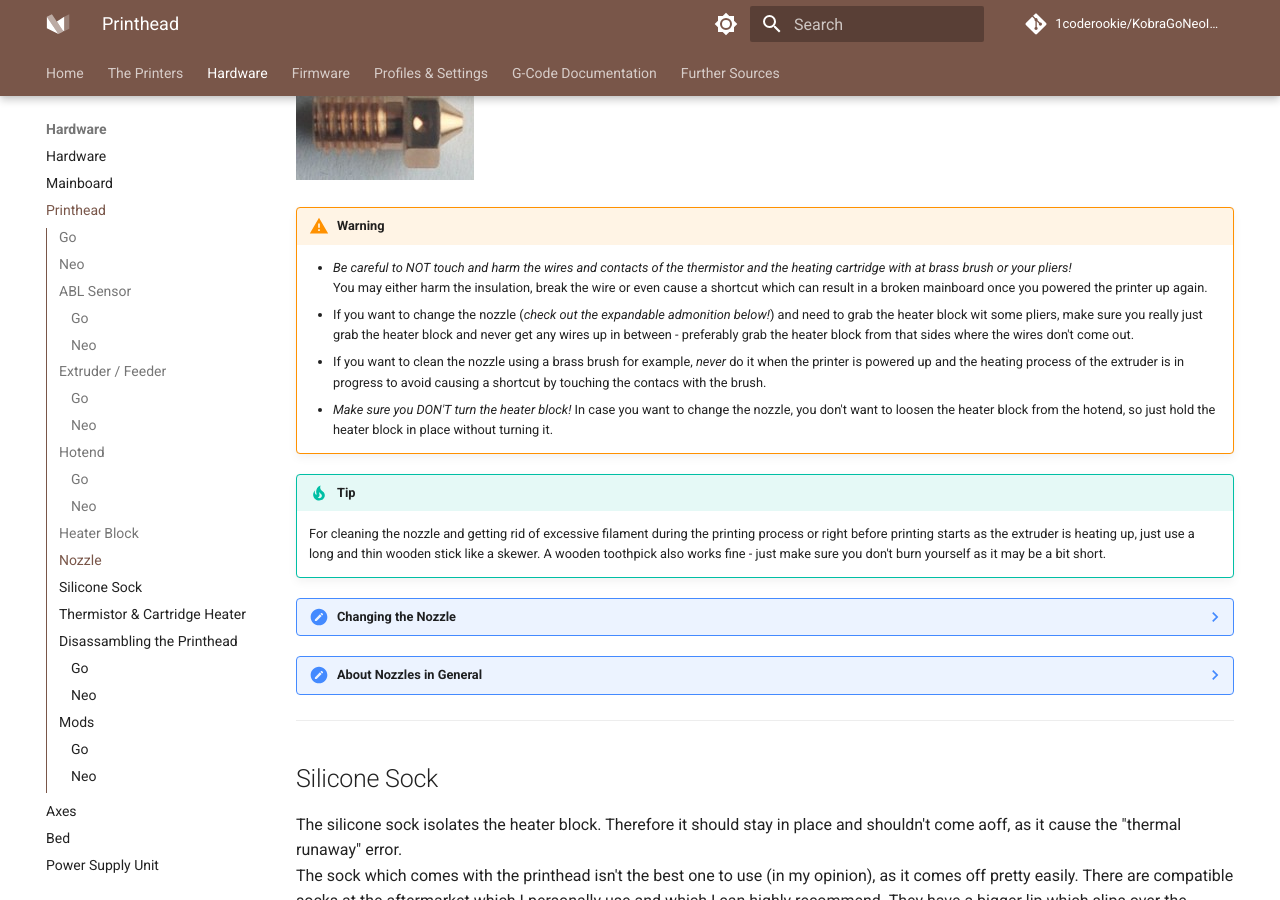
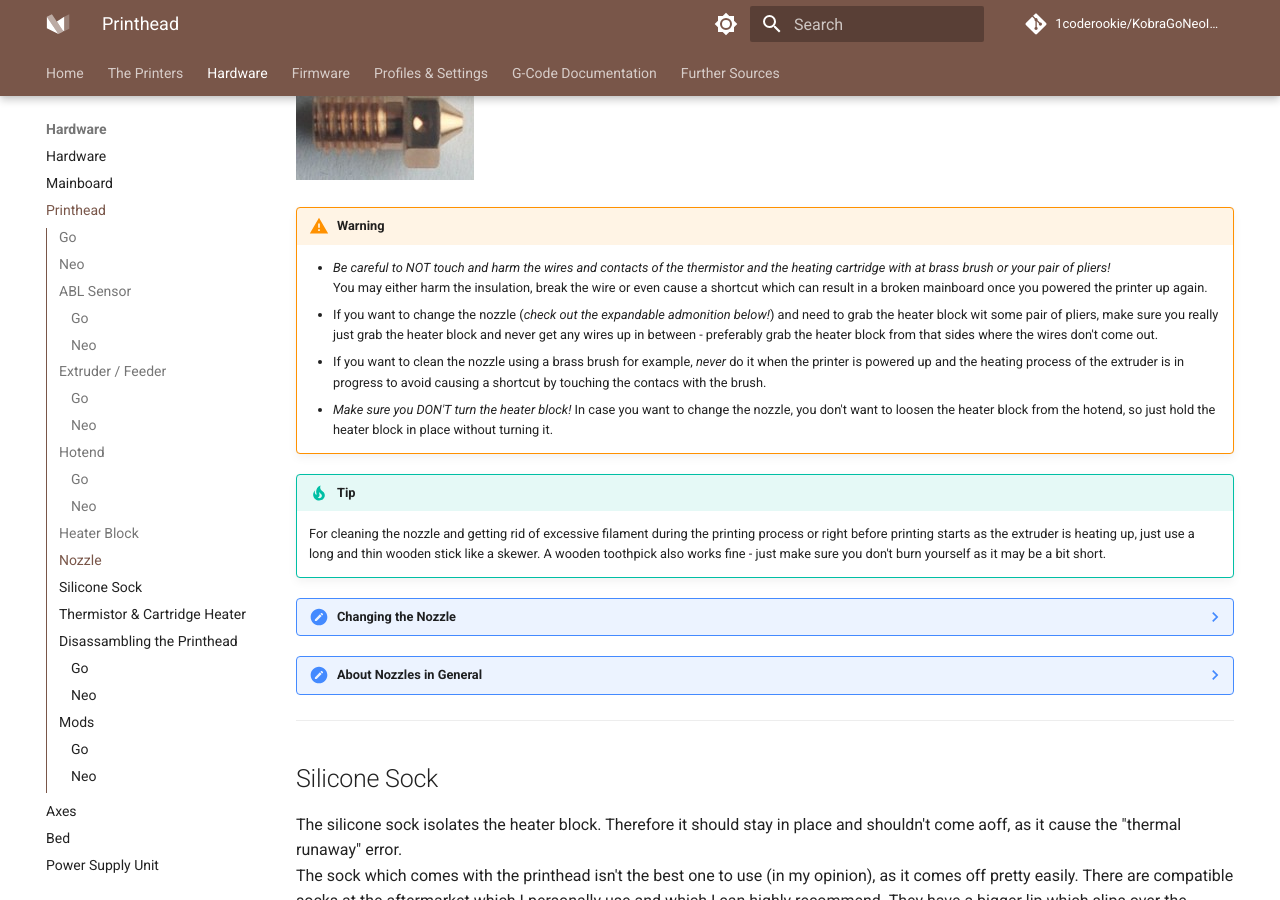
Before and after one commit to 1coderookie/KobraGoNeoInsights, an MkDocs documentation site: the page built from docs/hardware/printhead.md, in a window 1280 px wide and 900 px high, scrolled down 6197 px. Built offline with MkDocs 1.6.1 and Material for MkDocs 9.7.7, drawn with Linux system fonts in a browser that asks for light colours; comment, search, counter and statistics services are not loaded.

Commit message:
Update printhead.md

```diff
--- a/docs/hardware/printhead.md
+++ b/docs/hardware/printhead.md
@@ -122,8 +122,8 @@
 
 !!! warning
 
-    - *Be careful to NOT touch and harm the wires and contacts of the thermistor and the heating cartridge with at brass brush or your pliers!* <br> You may either harm the insulation, break the wire or even cause a shortcut which can result in a broken mainboard once you powered the printer up again.
-    - If you want to change the nozzle (*check out the expandable admonition below!*) and need to grab the heater block wit some pliers, make sure you really just grab the heater block and never get any wires up in between - preferably grab the heater block from that sides where the wires don't come out.
+    - *Be careful to NOT touch and harm the wires and contacts of the thermistor and the heating cartridge with at brass brush or your pair of pliers!* <br> You may either harm the insulation, break the wire or even cause a shortcut which can result in a broken mainboard once you powered the printer up again.
+    - If you want to change the nozzle (*check out the expandable admonition below!*) and need to grab the heater block wit some pair of pliers, make sure you really just grab the heater block and never get any wires up in between - preferably grab the heater block from that sides where the wires don't come out.
     - If you want to clean the nozzle using a brass brush for example, *never* do it when the printer is powered up and the heating process of the extruder is in progress to avoid causing a shortcut by touching the contacs with the brush.
     - *Make sure you DON'T turn the heater block!* In case you want to change the nozzle, you don't want to loosen the heater block from the hotend, so just hold the heater block in place without turning it.
 
@@ -133,7 +133,7 @@
 
 ??? note "Changing the Nozzle"
 
-    - If you just want to change the nozzle, take off the silicone sock of the heater block, then **heat up the extruder first** and pull back the filament a bit once it's warm enough. Once the extruder heated up, *turn off the printer* and unplug it from the power outlet! Then grab the heater block with a plier to hold it in place and screw out the nozzle carefully. Use a sufficient tool for the nozzle, don't use pliers.
+    - If you just want to change the nozzle, take off the silicone sock of the heater block, then **heat up the extruder first** and pull back the filament a bit once it's warm enough. Once the extruder heated up, *turn off the printer* and unplug it from the power outlet! Then grab the heater block with a pair of pliers to hold it in place and screw out the nozzle carefully. Use a sufficient tool for the nozzle, don't use a pair of pliers.
     - For installing the new nozzle, screw it in and turn it back about half a rotation once you feel it hits the hotend. Then heat up the extruder again and tighten up the nozzle.
     - Don't get irritated by the fact that there's a little gap between the head of the nozzle and the heater block - that's totally fine and it's supposed to be like that as the following picture shows. <br> ![Mounted nozzle](../assets/images/head_nozzle-mounted_web.jpg)
     - Mind the warnings from above.
@@ -257,7 +257,7 @@
 
     - First you have to disassamble the fan on the right side by taking out the two hexagon socket screws at the top and bottom of the fan frame. <br> ![Disassamble the fan on the right side](../assets/images/head_neo_rightside_marked_web.jpg)
     - Then you'll see two hexagon socket screws at the side which are holding the hotend - loosen them until you can gently pull out the hotend. <br> ![Loosen the screws to take out the hotend](../assets/images/head_neo_vent-dis-extruder_web.jpg) <br> You could've seen the heads of the screws already earlier before disassambling the fan, but you wouldn't have been able to reach them as the following picture shows. <br> ![Closeup of the screws which you want to reach](../assets/images/head_hotend-screws_closeup_web.jpg)
-    - If you want to change the hotend, the heatbreak or the heater block now, take out the PTFE tube from the heatbreak first. Then **heat up the metal parts** by using a heat gun for example and unscrew the hotend from the heater block. Make sure to neither harm any parts while using the pliers nor yourself by accidentally touching the hot material.
+    - If you want to change the hotend, the heatbreak or the heater block now, take out the PTFE tube from the heatbreak first. Then **heat up the metal parts** by using a heat gun for example and unscrew the hotend from the heater block. Make sure to neither harm any parts while using the pair of pliers nor yourself by accidentally touching the hot material.
 
     !!! warning
 
```
